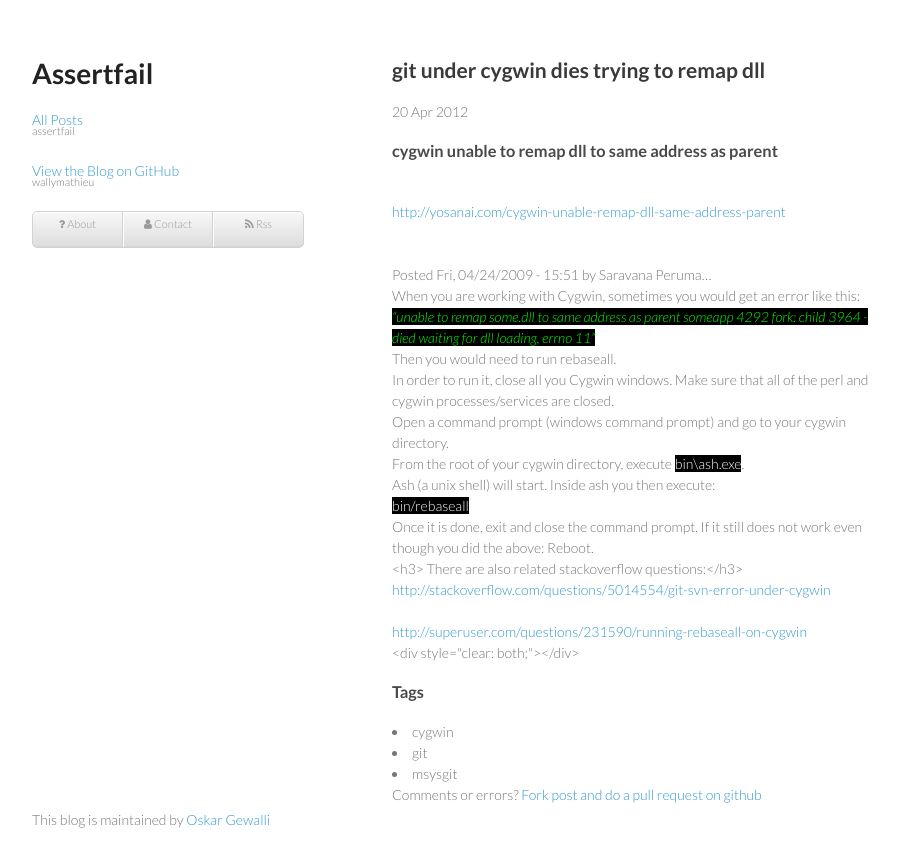
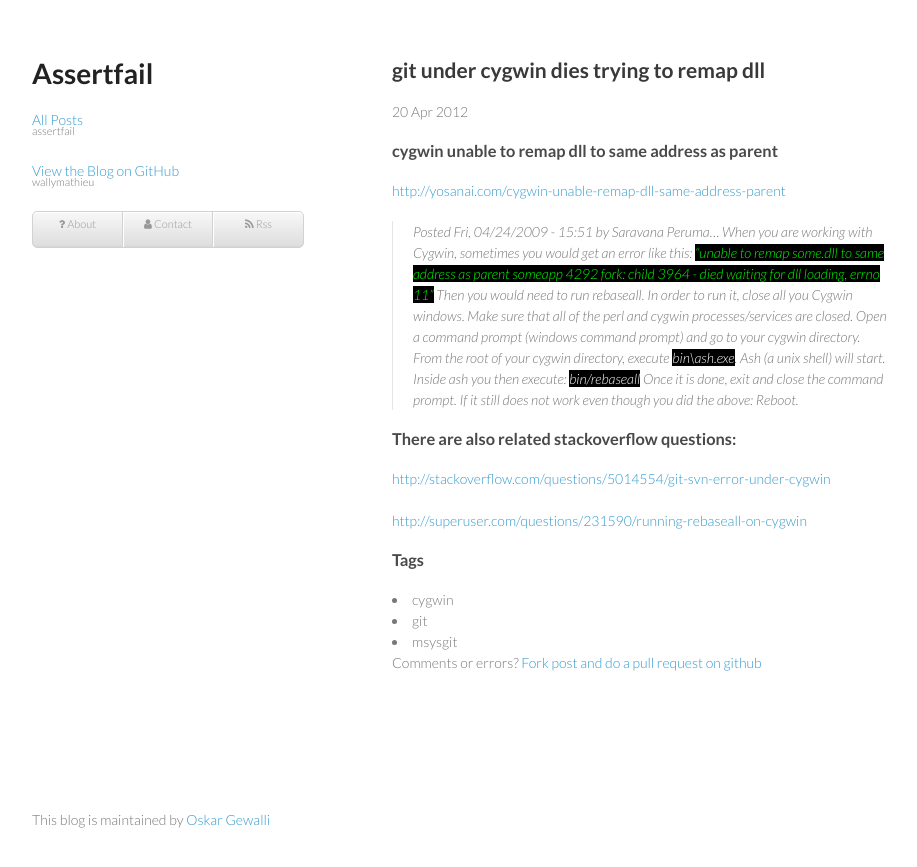
Before and after one commit to wallymathieu/assertfail, a Jekyll site: the page built from _posts/2012-04-20-git-under-cygwin-dies-trying-to-remap.markdown, in a window 1280 px wide. Shown: the top 867 px of the page, without its empty margins (178-1095 px from the left). Built offline with Jekyll 4.4.1, drawn with Linux system fonts in a browser that asks for light colours; nearby versions of some CDN libraries; some of the changed lines change nothing that is shown.

Commit message:
Small cleanup

```diff
--- a/_posts/2012-04-20-git-under-cygwin-dies-trying-to-remap.markdown
+++ b/_posts/2012-04-20-git-under-cygwin-dies-trying-to-remap.markdown
@@ -5,17 +5,22 @@ date: 2012-04-20T09:38:00+02:00
 tags: cygwin git msysgit
 ---
 
-<h3>
-cygwin unable to remap dll to same address as parent</h3>
-<br><a href="http://yosanai.com/cygwin-unable-remap-dll-same-address-parent">http://yosanai.com/cygwin-unable-remap-dll-same-address-parent</a><br><br class="Apple-interchange-newline"><br>
-Posted Fri, 04/24/2009 - 15:51 by Saravana Peruma...<br>
-When you are working with Cygwin, sometimes you would get an error like this:<br><i><span style="background-color: black; color: lime;">"unable to remap some.dll to same address as parent someapp 4292 fork: child 3964 - died waiting for dll loading, errno 11"</span></i><br>
-Then you would need to run rebaseall.<br>
-In order to run it, close all you Cygwin windows. Make sure that all of the perl and cygwin processes/services are closed.<br>
-Open a command prompt (windows command prompt) and go to your cygwin directory.<br>
-From the root of your cygwin directory, execute <span style="background-color: black; color: white;">bin\ash.exe</span>.<br>
-Ash (a unix shell) will start. Inside ash you then execute:<br><span style="background-color: black;"><span style="color: white;">bin/rebaseall</span></span><br>
-Once it is done, exit and close the command prompt. If it still does not work even though you did the above: Reboot.<br><h3>
-There are also related stackoverflow questions:</h3>
+
+### cygwin unable to remap dll to same address as parent
+
+[http://yosanai.com/cygwin-unable-remap-dll-same-address-parent](http://yosanai.com/cygwin-unable-remap-dll-same-address-parent)
+
+> Posted Fri, 04/24/2009 - 15:51 by Saravana Peruma...
+> When you are working with Cygwin, sometimes you would get an error like this:
+> <i><span style="background-color: black; color: lime;">"unable to remap some.dll to same address as parent someapp 4292 fork: child 3964 - died waiting for dll loading, errno 11"</span></i>
+> Then you would need to run rebaseall.
+> In order to run it, close all you Cygwin windows. Make sure that all of the perl and cygwin processes/services are closed.
+> Open a command prompt (windows command prompt) and go to your cygwin directory.
+> From the root of your cygwin directory, execute <span style="background-color: black; color: white;">bin\ash.exe</span>.
+> Ash (a unix shell) will start. Inside ash you then execute:
+> <span style="background-color: black; color: white;">bin/rebaseall</span>
+> Once it is done, exit and close the command prompt. If it still does not work even though you did the above: Reboot.
+
+### There are also related stackoverflow questions:
+
 <a href="http://stackoverflow.com/questions/5014554/git-svn-error-under-cygwin">http://stackoverflow.com/questions/5014554/git-svn-error-under-cygwin</a><br><br><a href="http://superuser.com/questions/231590/running-rebaseall-on-cygwin">http://superuser.com/questions/231590/running-rebaseall-on-cygwin</a>
-<br><div style="clear: both;"></div>
```
